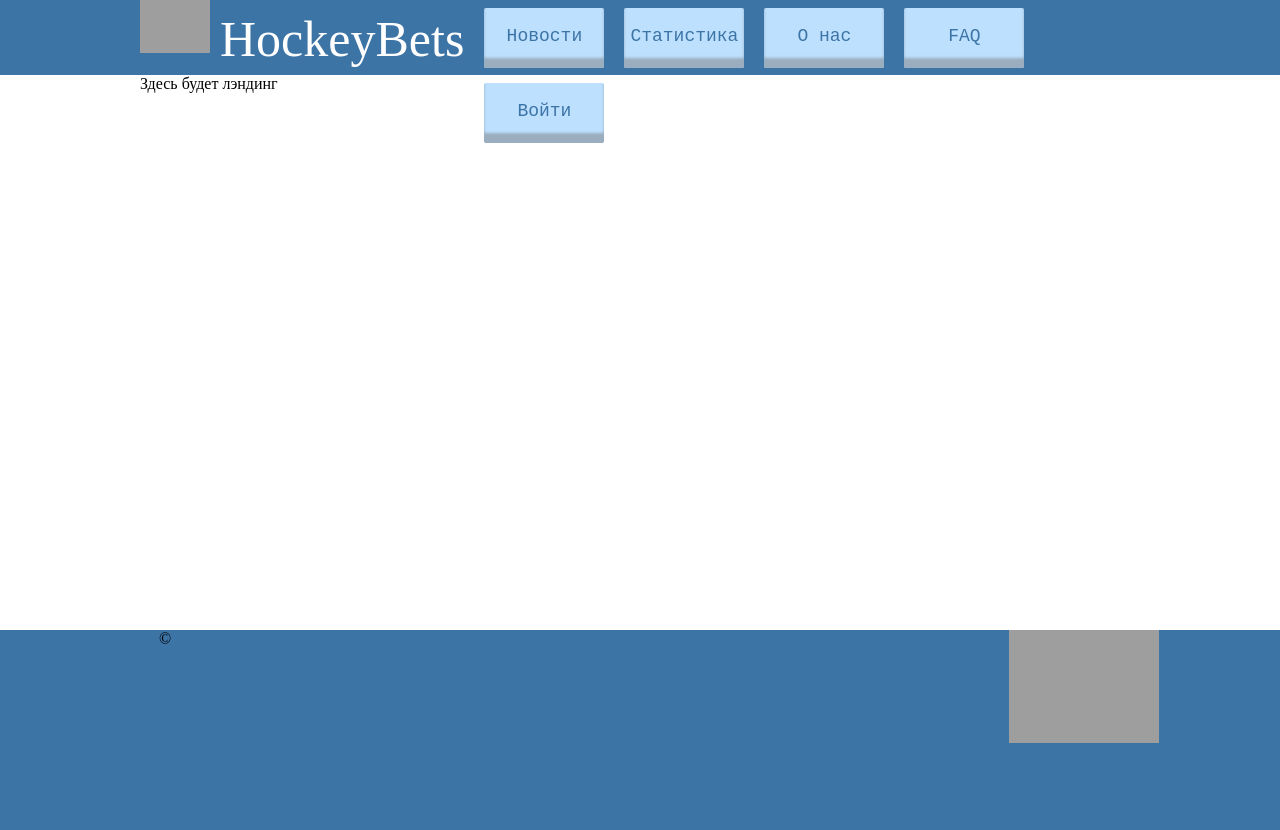
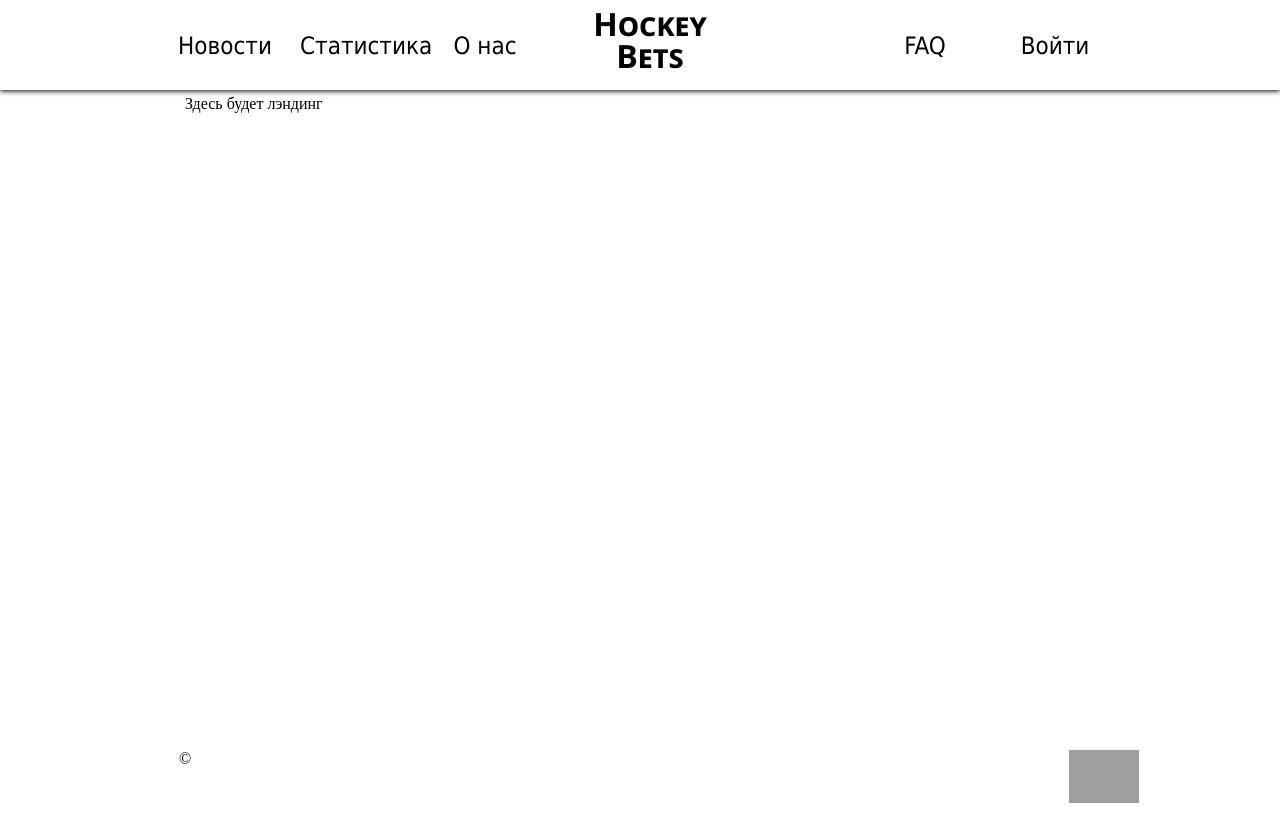
Before and after one commit to LeagueOfDevelopers/HockeyBets, a PHP site: page / in a window 1280 px wide. After the commit the page ends 803 px from the top, so only its background shows below. Run offline with PHP 8.4, Linux system fonts and the light colour scheme; some libraries are stand-ins or nearby versions; grey boxes are pictures that could not be loaded.

Commit message:
Свёрстан основной шаблона страницы

```diff
--- a/tmp/css/main.css
+++ b/tmp/css/main.css
@@ -3,34 +3,36 @@
 	position:fixed;
 	top: 0px;
 	left:0px;
-	background-color: #3d74a6;
+	background-color: #ffffff;
 	width: 100%;
-	height: 75px;
+	height:90px;
+	box-shadow: 0px 1px 5px #000
 }
 
 #menu
 {
 	margin:auto;
-	width: 1000px;
-	height:75px;
+	width: 960px;
+	height:90px;
 }
-#logo
+
+.center
 {
-	float:left;
-	background-image: url(img/logo.png);
-	background-repeat: no-repeat;
-	background-size: 100%;
-	height:75px;
-	width:70px;
+	position:relative;
+	top:30%;
 }
-#title
+.button
 {
-	vertical-align:center;
-	float: left;
-	margin:10px;
-	font-size: 50px;
-	font-family: Poplar Std;
-	color: white;
+	font-style: bold;
+	font-family :'Tahoma';
+	font-size: 18pt;
+	color:black;
+	width: 110px;
+	height:80px;
+	margin: 7.5px 10px;
+	text-align:center;
+
+
 	-webkit-touch-callout: none;
     -webkit-user-select: none;
      -khtml-user-select: none;
@@ -39,39 +41,64 @@
          -o-user-select: none;
             user-select: none;
 }
-.center
+
+.header-button-left
 {
-	position:relative;
-	top:30%;
+		float:left;
 }
-.button
+
+.header-button-right
 {
-	font-size: 18px;
-	font-family: 'Courier New';
-	color: #3d74a6;
 
+		float:right;
+}
+
+
+.button:hover
+{
+	color:#00d0a6;
+}
+
+.logo
+{
+	font-family: Segoe UI;
+	font-size: 24pt;
+	font-style: normal;
+	font-variant: small-caps;
+	font-weight: 700;
+	line-height: 24pt;
+
+	color:black;
 	float:left;
-	width: 120px;
-	height:60px;
+	width: 180px;
+	height:80px;
 	margin: 7.5px 10px;
 	text-align:center;
-	background-color: #bde0ff;
-	border-radius: 2px;
-	box-shadow: inset 0px -10px 3px #9aaebf;
-}
-.button:hover
-{
-	background-color: white;
-	box-shadow: inset 0px -5px 0px #9aaebf;
+
+
+	-webkit-touch-callout: none;
+    -webkit-user-select: none;
+     -khtml-user-select: none;
+       -moz-user-select: none;
+        -ms-user-select: none;
+         -o-user-select: none;
+            user-select: none;
 }
 
 
 #content
 {
-	margin:75px auto;
-	width: 1000px;
-	min-height: 60vh;
+	margin:95px auto;
+	width: 960px;
+	min-height: 70vh;
 	overflow:hiden;
+}
+
+#content-inner
+{
+	margin: 25px auto;
+	width:910px;
+
 }
 
 #footer
@@ -79,8 +106,8 @@
 	margin-left:-8px;
 	padding-left:8px;
 	width:103%;
-	background-color: #3d74a6;
-	height:200px;
+	background-color: #fff;
+	height:70px;
 	margin-bottom:-8px;
 }
 
@@ -88,13 +115,13 @@
 #footer-content
 {
 	margin:auto;
-	width: 1000px;
+	width: 960px;
 }
 
 #lodlogo
 {
-	width:150px;
-	height:150px;
+	width:70px;
+	height:70px;
 	float:right;
 	background-image: url(img/lodlogo.png);
 	background-repeat: no-repeat;
--- a/tmp/main.tpl.php
+++ b/tmp/main.tpl.php
@@ -20,25 +20,30 @@
 <body>
 <div id = "header">
 	<div id = "menu">
-		<a href="main">
-			<div id = "logo"></div>
-			<div id = "title">HockeyBets</div>
-		</a>
+
 		<div id = "buttons">
-			<a href="news"><div class = "button"><span class = "center">Новости</span> </div></a>
-			<a href="statistics"><div class = "button"><span class = "center">Статистика</span></div></a>
-			<a href="aboutus"><div class = "button"><span class = "center">О нас</span></div></a>
-			<a href="faq"><div class = "button"><span class = "center">FAQ</span></div></a>
-			<?php if(Validate::UserStatus() == false): ?>
-			<a href="login"><div class = "button"><span class = "center">Войти</span></div></a>
-			<?php else: ?>
-			<a href="profile"><div class = "button"><span class = "center">Профиль</span></div></a>
-			<?php endif; ?>
+			<div>
+				<a href="news"><div class = "button header-button-left"><span class = "center">Новости</span> </div></a>
+				<a href="statistics"><div class = "button header-button-left"><span class = "center">Статистика</span></div></a>
+				<a href="aboutus"><div class = "button header-button-left"><span class = "center">О нас</span></div></a>
+			</div>
+			<a href="main"><div class = "logo">
+				Hockey Bets
+			</div></a>
+			<div>
+
+				<?php if(Validate::UserStatus() == false): ?>
+				<a href="login"><div class = "button header-button-right"><span class = "center">Войти</span></div></a>
+				<?php else: ?>
+				<a href="profile"><div class = "button header-button-right"><span class = "center">Личный кабинет</span></div></a>
+				<?php endif; ?>
+				<a href="faq"><div class = "button header-button-right"><span class = "center">FAQ</span></div></a>
+			</div>
 		</div>
 	</div>
 </div>
 <div id = "content">
-
+	<div id = "content-inner">
 		<?php if(Validate::UserStatus() == true): ?>
 			<?php include_once 'admin/menu.tpl.php'; ?>
 		<?php endif; ?>
@@ -93,13 +98,13 @@
 				<?php include_once 'news-main.tpl.php'; ?>
 			<?php endif; ?>
 		<?php endif; ?>
-
+	</div>
 </div>
 
 <div id = "footer">
 	<div id="footer-content">
 		&copy
-		<div id="lodlogo">
+		<a href = "http://lod-misis.ru/" ><div id="lodlogo"></a>
 
 		</div>
 	</div>
```
